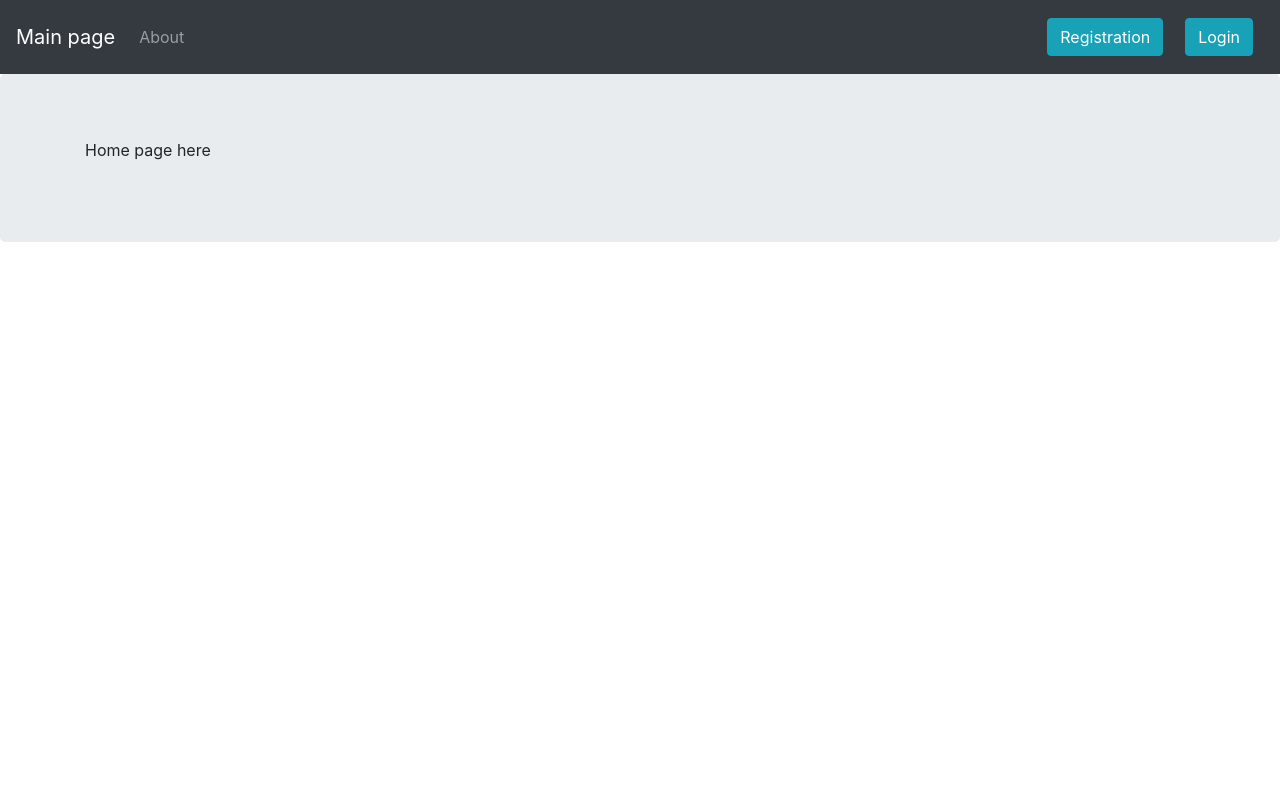
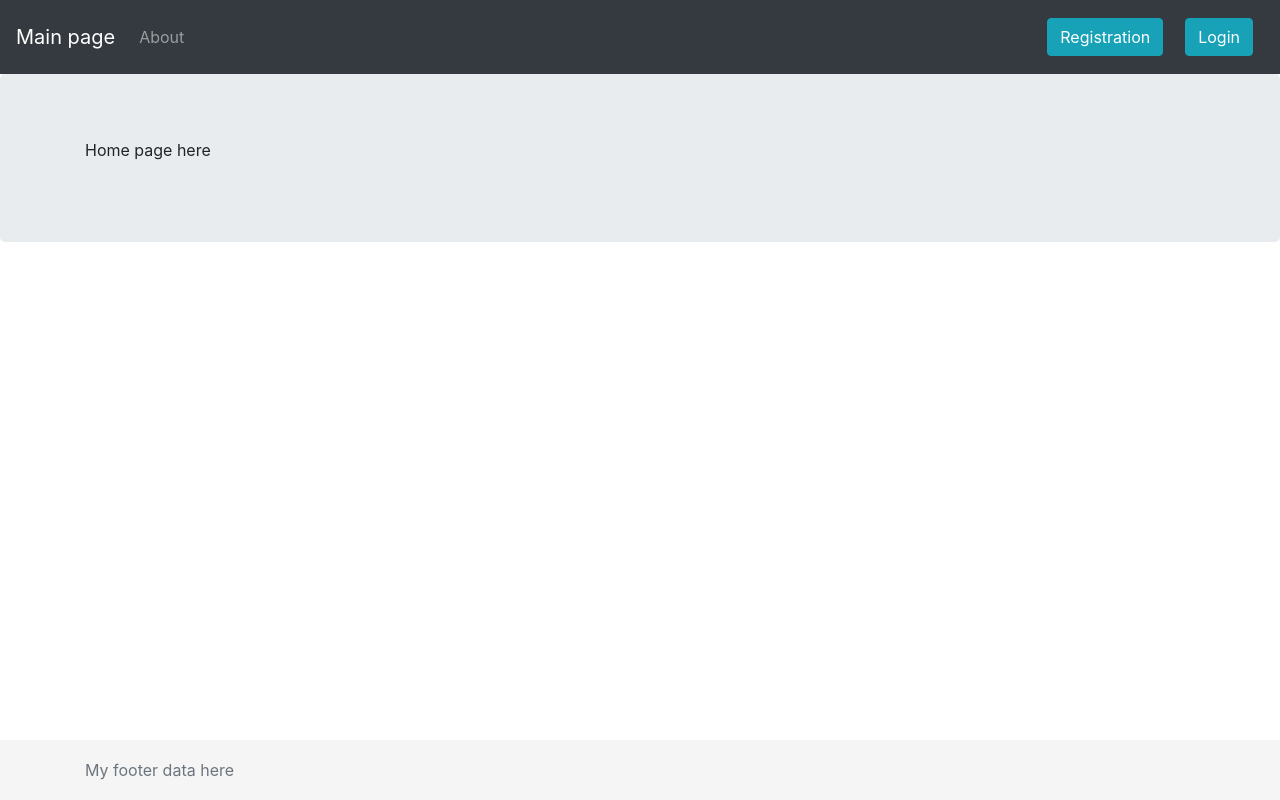
Before and after one commit to kokovych/angular_register_login_app, an Angular app: page / in a window 1280 px wide. Built offline with nearby package versions, Linux system fonts and the light colour scheme.

Commit message:
add light footer

```diff
--- a/src/app/app.module.ts
+++ b/src/app/app.module.ts
@@ -19,6 +19,7 @@ import { CheckAuthService } from "./_services/check-auth.service";
 import { PageHeaderComponent } from './page-header/page-header.component';
 import { LogoutComponent } from './logout/logout.component';
 import {RegistrationUserService} from "./_services/registration.service";
+import { PageFooterComponent } from './page-footer/page-footer.component';
 
 
 @NgModule({
@@ -36,6 +37,7 @@ import {RegistrationUserService} from "./_services/registration.service";
     HomepageComponent,
     RegistrationComponent,
     LogoutComponent,
+    PageFooterComponent,
   ],
   providers: [
     LoginUserService,
--- a/src/app/homepage/homepage.component.html
+++ b/src/app/homepage/homepage.component.html
@@ -2,7 +2,7 @@
 
 </app-page-header>
 
-<main role="main">
+
 <div class="jumbotron">
   <div class="container">
     <p>Home page here</p>
@@ -12,4 +12,8 @@
     </div>
   </div>
 </div>
-</main>
+
+
+<app-page-footer>
+
+</app-page-footer>
--- a/src/app/login/login.component.html
+++ b/src/app/login/login.component.html
@@ -73,3 +73,7 @@
     </div>
   </div>
 </div>
+
+<app-page-footer>
+
+</app-page-footer>
--- a/src/app/logout/logout.component.html
+++ b/src/app/logout/logout.component.html
@@ -5,3 +5,7 @@
 <p>
   logout works!
 </p>
+
+<app-page-footer>
+
+</app-page-footer>
--- /dev/null
+++ b/src/app/page-footer/page-footer.component.css
@@ -0,0 +1,39 @@
+/* Sticky footer styles
+-------------------------------------------------- */
+/*html {*/
+  /*position: relative;*/
+  /*min-height: 100%;*/
+/*}*/
+/*body {*/
+  /*!* Margin bottom by footer height *!*/
+  /*margin-bottom: 60px;*/
+/*}*/
+.footer {
+  position: fixed; /* Фиксированное положение */
+  left: 0; bottom: 0; /* Левый нижний угол */
+  /*position: relative;*/
+  /*bottom: 0;*/
+  width: 100%;
+  /* Set the fixed height of the footer here */
+  height: 60px;
+  line-height: 60px; /* Vertically center the text there */
+  background-color: #f5f5f5;
+}
+
+
+/* Custom page CSS
+-------------------------------------------------- */
+/* Not required for template or sticky footer method. */
+
+/*body > .container {*/
+  /*padding: 60px 15px 0;*/
+/*}*/
+
+.footer > .container {
+  padding-right: 15px;
+  padding-left: 15px;
+}
+
+/*code {*/
+  /*font-size: 80%;*/
+/*}*/
--- /dev/null
+++ b/src/app/page-footer/page-footer.component.html
@@ -0,0 +1,6 @@
+
+<footer class="footer">
+  <div class="container">
+    <span class="text-muted">My footer data here</span>
+  </div>
+</footer>
--- /dev/null
+++ b/src/app/page-footer/page-footer.component.ts
@@ -0,0 +1,15 @@
+import { Component, OnInit } from '@angular/core';
+
+@Component({
+  selector: 'app-page-footer',
+  templateUrl: './page-footer.component.html',
+  styleUrls: ['./page-footer.component.css']
+})
+export class PageFooterComponent implements OnInit {
+
+  constructor() { }
+
+  ngOnInit() {
+  }
+
+}
--- a/src/app/registration/registration.component.html
+++ b/src/app/registration/registration.component.html
@@ -119,3 +119,8 @@
     </div>
   </div>
 </div>
+
+
+<app-page-footer>
+
+</app-page-footer>
```
Also changed, not shown: 1 other file (tests, documents, lock files or other folders). Lines whose indentation alone changed are shown as unchanged.
